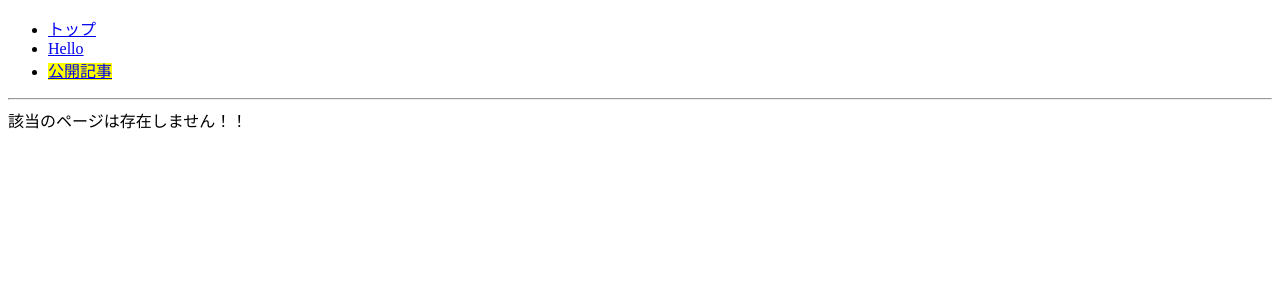
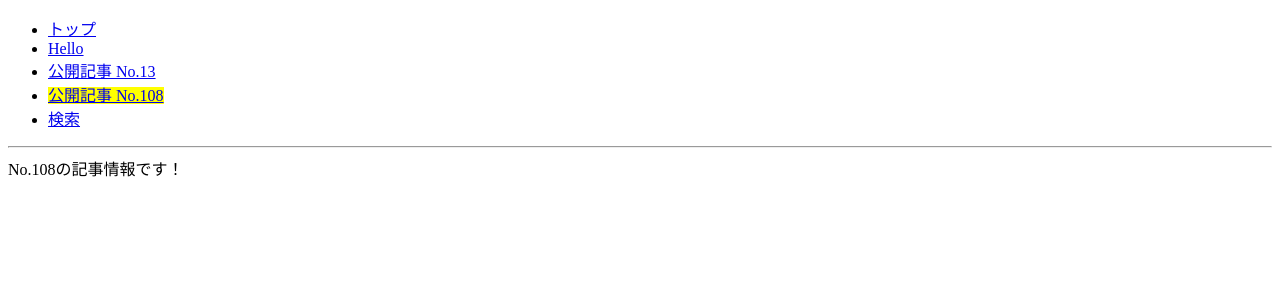
Before and after one commit to nekketsu2010/quick-react, a JavaScript app: page /article/108 in a window 1280 px wide. Shown: the top 300 px of the page. Built offline with nearby package versions, Linux system fonts and the light colour scheme.

Commit message:
feature: 公開記事ページと検索のページにリンクパラメータを設定した。

```diff
--- a/src/App.js
+++ b/src/App.js
@@ -13,7 +13,9 @@ export default function App() {
         {/* a. 現在のページを表すリンクに対してスタイルを適用 */}
         <li><NavLink end className={ isCurrent } to="/">トップ</NavLink></li>
         <li><NavLink className={ isCurrent } to="/hello">Hello</NavLink></li>
-        <li><NavLink className={ isCurrent } to="/article">公開記事</NavLink></li>
+        <li><NavLink className={ isCurrent } to="/article/13">公開記事 No.13</NavLink></li>
+        <li><NavLink className={ isCurrent } to="/article/108">公開記事 No.108</NavLink></li>
+        <li><NavLink className={ isCurrent } to="/search/hello/whats/your/name">検索</NavLink></li>
       </ul>
       <hr />
       <Outlet />
--- a/src/MyArticle.js
+++ b/src/MyArticle.js
@@ -1,6 +1,8 @@
 import MyNew from "./MyNew";
+import { useParams } from 'react-router-dom';
 
-export default function MyArticle(props) {
+export default function MyArticle() {
+    const params = useParams();
     function renderIfNew(isNew) {
         if (isNew) {
             return <MyNew />
@@ -10,25 +12,7 @@ export default function MyArticle(props) {
     return (
         /*b. dt, dd要素をくくるダミーの要素*/
         <>
-            <dt>
-                <a href={props.url}>
-                    {props.title}
-                </a>
-                {/* { props.isNew ? <MyNew /> : null } */}
-                {/* { props.isNew && <MyNew />} */}
-
-                {/* 即時関数 */}
-                {/* {(()=>{
-                    if (props.isNew) {
-                        return <MyNew />
-                    }
-                })()} */}
-
-                {renderIfNew(props.isNew)}
-            </dt>
-            <dd>
-                {props.description}
-            </dd>
+            <div>No.{params.id}の記事情報です！</div>
         </>
     );
 }
--- /dev/null
+++ b/src/MySearch.js
@@ -0,0 +1,6 @@
+import { useParams } from 'react-router-dom';
+
+export default function MySearch() {
+    const params = useParams();
+    return <div>キーワードは{params['*']}です！</div>
+}
--- a/src/index.js
+++ b/src/index.js
@@ -11,6 +11,7 @@ import App from './App';
 import MyTop from './MyTop';
 import MyHello from './MyHello';
 import MyArticle from './MyArticle';
+import MySearch from './MySearch';
 import NotFound from './NotFound';
 // b. ルート情報を宣言
 const router = createBrowserRouter(
@@ -20,7 +21,8 @@ const router = createBrowserRouter(
         {/* a. 規定の子ルート */}
         <Route index element={<MyTop />} />
         <Route path='hello' element={<MyHello />} />
-        <Route path='article' element={<MyArticle />} />
+        <Route path='article/:id' element={<MyArticle />} />
+        <Route path='search/*' element={<MySearch />} />
         <Route path='*' element={<NotFound />} />
       </Route>
     </>
```
